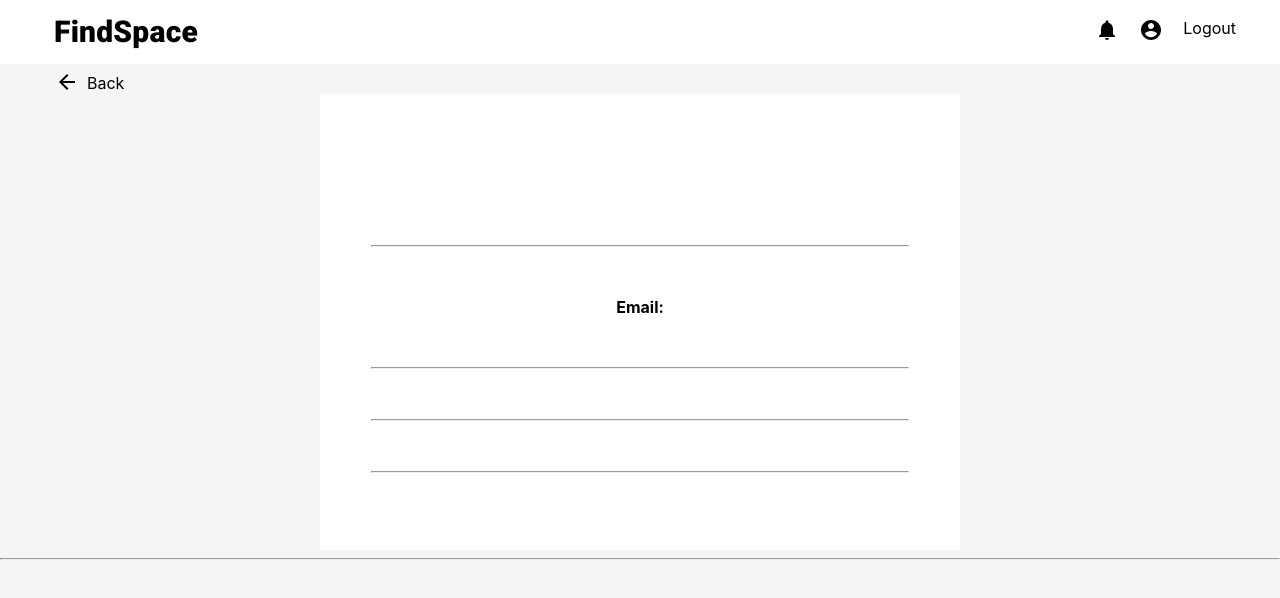
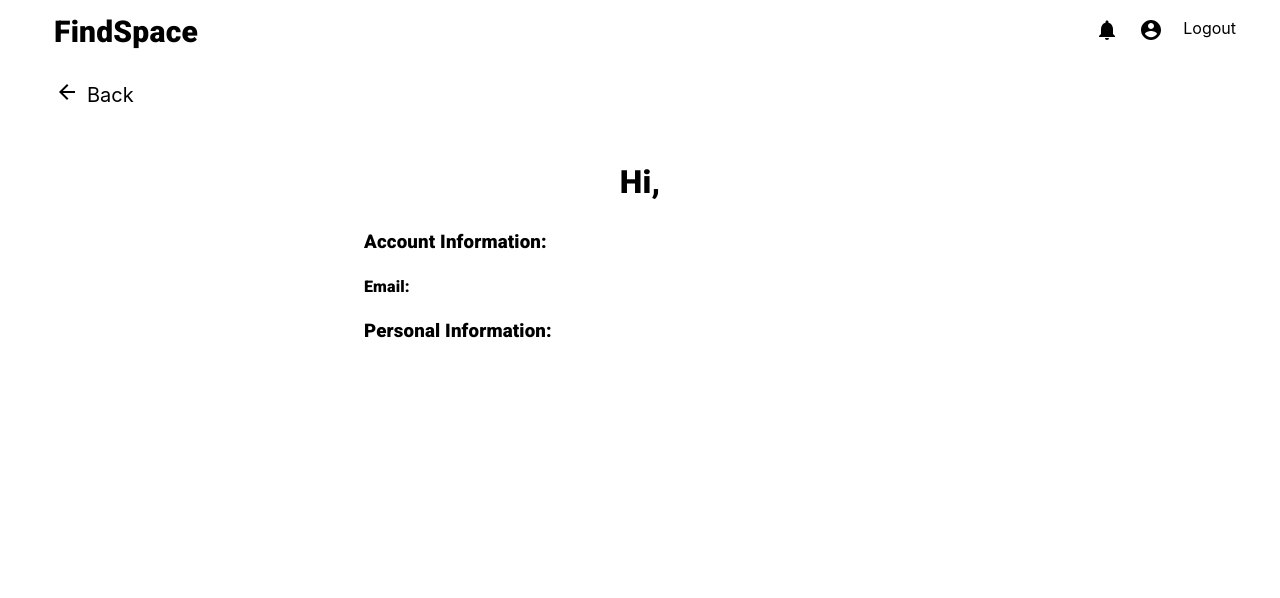
Before and after one commit to JonaChen98/FindSpace, a React (Create React App) app in the folder client/: page /profile in a window 1280 px wide. Shown: the top 598 px of the page. Built offline with nearby package versions, Linux system fonts and the light colour scheme.

Commit message:
clean up code, update readme, restyle some pages

```diff
--- a/client/src/components/profmodal.js
+++ b/client/src/components/profmodal.js
@@ -155,12 +155,12 @@ export default function SimpleModal() {
                     <Grid item xs={12}>
                         <label> Upload an image of the space. </label>
                         <br/>
-                        <input type="file" ref={fileInput} />
-                            {/* <label htmlFor="icon-button-file">
+                        <input type="file" style={{display:'none'}} ref={fileInput} />
+                            <label htmlFor="icon-button-file" >
                                 <IconButton color="inherit" aria-label="upload picture" >
                                     <CloudUploadOutlinedIcon fontSize="large"/>
                                 </IconButton>
-                            </label> */}
+                            </label>
                     </Grid>
 
                     <Grid item style={{ marginTop: 8 }}>
--- a/client/src/pages/Login.js
+++ b/client/src/pages/Login.js
@@ -1,6 +1,8 @@
 import React from 'react';
-import '../styles/login.css';
+// import '../styles/login.css';
 import {useState} from 'react';
+
+import { Link } from 'react-router-dom';
 import axios from 'axios';
 import {useHistory} from 'react-router-dom';
 import Navbar from '../components/navbar';
@@ -58,10 +60,8 @@ function Login() {
   return(
     <div>
       <Navbar/>
-      <div className="wrap">
+      <div style={{padding:"150px 120px 120px 120px",display: 'flex', justifyContent: 'center',textAlign: 'center'}}>
 
-
-        {/* <h1 className ="welcome">Welcome to Findspace!</h1> */}
         <div style={{padding: 25, margin: 'auto', maxWidth: 600, boxShadow: "1px 1px 30px -8px rgba(224,224,224,1)"}}>
         <Typography variant="h5" align="center" gutterBottom>
             Login to Findspace
@@ -73,30 +73,31 @@ function Login() {
             required
             fullWidth
             type="email"
-            name="password"
             onChange = {event => setEmail(event.target.value)}>
           </TextField>
           <TextField
             label="Password"
             required
             fullWidth
-            type="email"
-            name="password"
+            type="password"
             onChange = {event => setPassword(event.target.value)}>
           </TextField>
+
           <div style={{textAlign:"center", padding: 25}}>
             <Button
               type = "submit"
-            id = "submitbutton"
               value="Login"
               variant="contained"
               color="primary"
               onClick = {(e) => handleLogin(e)}>
               Login
             </Button>
+          </div>
 
-        </div>
-        <Button size="small" color='inherit'>Don't have an account? Sign up here.</Button>
+          <Button size="small" color='inherit' component={Link} to="/signup">
+            <i>Don't have an account? Sign up here.</i>
+          </Button>
+
         </form>
         </div>
       </div>
--- a/client/src/pages/Profile.js
+++ b/client/src/pages/Profile.js
@@ -1,30 +1,20 @@
 import React, { useState, useEffect } from 'react';
-import '../styles/profile.css';
-import headerImage from '../assets/interaction.svg';
-import axios from 'axios';
-import Footer from '../components/footer';
 
 import { Link } from 'react-router-dom';
 
 import Navbar from '../components/navbar';
-import Button from '@material-ui/core/Button';
-import { TableBody, Container, Card } from '@material-ui/core';
+import { Typography, Container} from '@material-ui/core';
 import ArrowBackIcon from '@material-ui/icons/ArrowBack';
-import CardContent from '@material-ui/core/CardContent';
 
 
 const Profile = () => {
 
   const [name, setName] = useState("");
-  const [school, setSchool] = useState("");
   const [email, setEmail] = useState("");
   const [major, setMajor] = useState("");
   const [age, setAge] = useState("");
   const [company, setCompany] = useState("");
   const [job, setJob] = useState("");
-  // etc... more data points
-
-  // componentdidMount
 
   useEffect(() => {
 
@@ -35,7 +25,6 @@ const Profile = () => {
 
       if(studentInfo){
         setName(studentInfo.name);
-        setSchool(studentInfo.school);
         setEmail(studentInfo.school_email);
         setMajor(studentInfo.major);
         setAge(studentInfo.age);
@@ -49,62 +38,43 @@ const Profile = () => {
 
     }, []);
 
-
   return(
-    <div className="profile-container">
       <div>
         <Navbar />
+        <div className="wrapper">
+          <Link style={{display: "flex",textDecoration: "none", color: "black", marginLeft: 55, marginTop: 60}}>
+                <ArrowBackIcon fontSize="medium"/>
+                <span style={{ marginTop: 3, marginLeft: 8, fontSize:20 }}>Back</span>
+          </Link>
+            <Container maxWidth='sm'>
+            <Typography component="div" style={{ backgroundColor: 'white', height: '80vh' }}>
+
+              <h1 style={{textAlign: "center", paddingTop:30}}>Hi, {name}</h1>
+
+                  <h3> Account Information:</h3>
+                    <div className="email">
+                      <b><p>Email:{email}</p></b>
                     </div>
 
-      <Link style={{
-          display: "flex",
-          textDecoration: "none",
-          color: "black",
-          marginLeft: 55,
-          marginTop: 50
-        }}
-        >
-        <ArrowBackIcon />
-        <span style={{ marginTop: 3, marginLeft: 8 }}>Back</span>
-      </Link>
-
-      <div className="userInfo-container">
-        <Container
-        maxWidth='lg'
-        />
+                  <h3> Personal Information:</h3>
                     <div>
-        {/*<img className="profile-image" src="https://www.thesprucepets.com/thmb/mERLXPcXz4U9G702HlsORXJqZrU=/4231x2380/smart/filters:no_upscale()/adorable-white-pomeranian-puppy-spitz-921029690-5c8be25d46e0fb000172effe.jpg" alt="Avatar"></img>*/}
-        <h1>{name}</h1>
-        <hr></hr>
+                      <b>{company ? company : null}</b>
                     </div>
 
-        <div className="email">
-        <b><p>Email:</p></b>
-          <b>{email}</b>
-        </div>
-        <hr></hr>
-        <div className="school">
-          <b>{school ? school : null}</b>
-          <b>{company ? company : null}</b>
-        </div>
-        <hr></hr>
-        <div className="major">
+                  <div>
                     <b>{major ? major : null}</b>
                     <b>{job ? job : null}</b>
                   </div>
-        <hr></hr>
-        <div className="age">
+
+                  <div>
                     <b>{age ? age : null}</b>
                   </div>
-        <Container />
+
+              </Typography>
+              </Container>
         </div>
-
-      <hr></hr>
-
     </div>
   );
-
 }
 
-
 export default Profile;
--- a/client/src/pages/ProfileSetup_Prof.js
+++ b/client/src/pages/ProfileSetup_Prof.js
@@ -1,8 +1,6 @@
 import React, {useState}from 'react';
 import Navbar from '../components/navbar';
-// import ProfModal from '../components/profmodal';
 import { useHistory } from 'react-router-dom';
-import Footer from '../components/footer';
 import axios from 'axios';
 import {
   Typography,
--- a/client/src/styles/profile.css
+++ /dev/null
@@ -1,148 +0,0 @@
-
-
-.profile-container {
-
-  background-color: #F5F5F5;
-  align-self: auto auto;
-  padding-bottom: 50px;
-
-}
-
-.userInfo-container{
-
-  background-color: #FFFFFF;
-  text-align: center;
-  justify-content: center;
-
-  margin-left: 25%;
-  margin-right: 25%;
-  display: inline-flexbox;
-  padding-bottom: 2%;
-  border: 1px transparent solid;
-  padding-top: 50px;
-
-
-
-}
-
-.profile-image{
-
-  width: 100%;
-  height: 300px;
-  border-radius: 100%;
-  object-fit: scale-down;
-
-}
-
-.name{
-  /*background-color: #F2C1B7;*/
-  max-width: 200px;
-  border-radius: 20px;
-  margin: auto;
-  display: flex;
-  flex-direction: column;
-
-}
-
-/*.school{
-
-  margin: auto;
-  max-width: 200px;
-  border-radius: 50px;
-
-}*/
-
-/*.major{
-
-  margin: auto;
-  max-width: 200px;
-  border-radius: 50px;
-
-}*/
-
-.phone{
-
-  margin: auto;
-  max-width: 200px;
-  border-radius: 50px;
-
-}
-
-/*.email{
-
-  margin: auto;
-  max-width: 100%;
-  height: auto;
-  border-radius: 20px;
-  text-overflow: auto;
-}*/
-
-.qform{
-  max-width: 500px;
-  margin: auto auto;
-  margin-top: 10%;
-
-}
-
-.question2{
-  display: inline-block;
-  text-align: left;
-  padding:10px;
-
-}
-
-.question-box{
-
-/*display: block;*/
-
-  width: 100%;
-  height: 171px;
-  left: 197px;
-  top: 687px;
-
-
-  background: #FFFFFF;
-  box-shadow: 0px 4px 4px rgba(0, 0, 0, 0.25);
-  border-radius: 10px;
-}
-
-h1 {
-  text-align: center;
-  width: 100%;
-  margin: auto;
-  text-transform: capitalize;
-  padding-top: 50px;
-}
-
-.workspacedesc1{
-  text-align: center;
-  background-color: whitesmoke;
-  width: 50%;
-  margin: auto;
-}
-
-.question{
-  text-align: center;
-  background-color: whitesmoke;
-  width: 50%;
-  margin: auto;
-  padding: 1rem;
-}
-
-.userInfo-container hr {
-
-
-  margin: 50px;
-
-}
-
-/*.profile-image{
-  display: flex;
-  margin-left: auto;
-  margin-right: auto;
-
-
-  height: 100%;
-  object-fit: fill;
-  width: 100%;
-}*/
```
Lines whose indentation alone changed are shown as unchanged.
